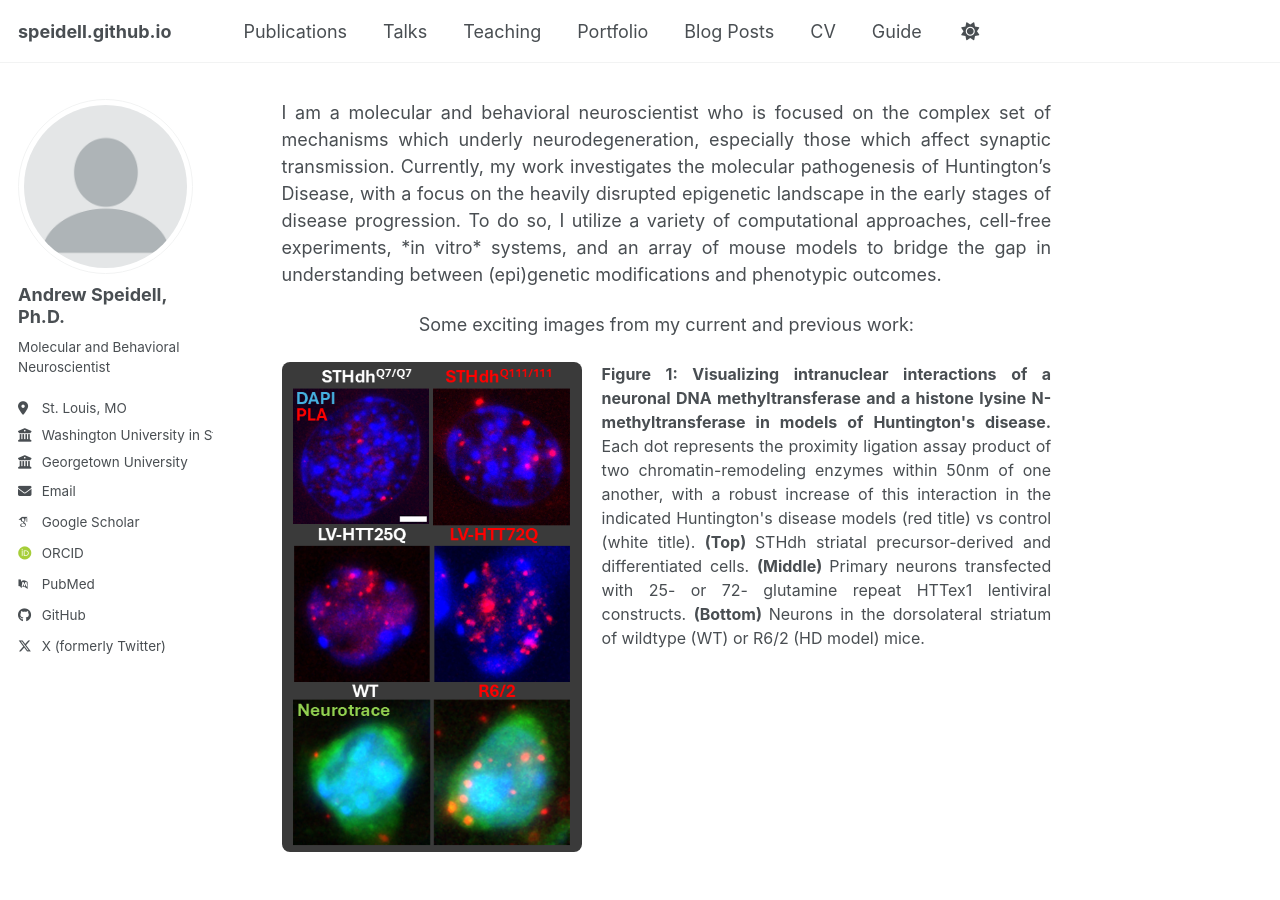
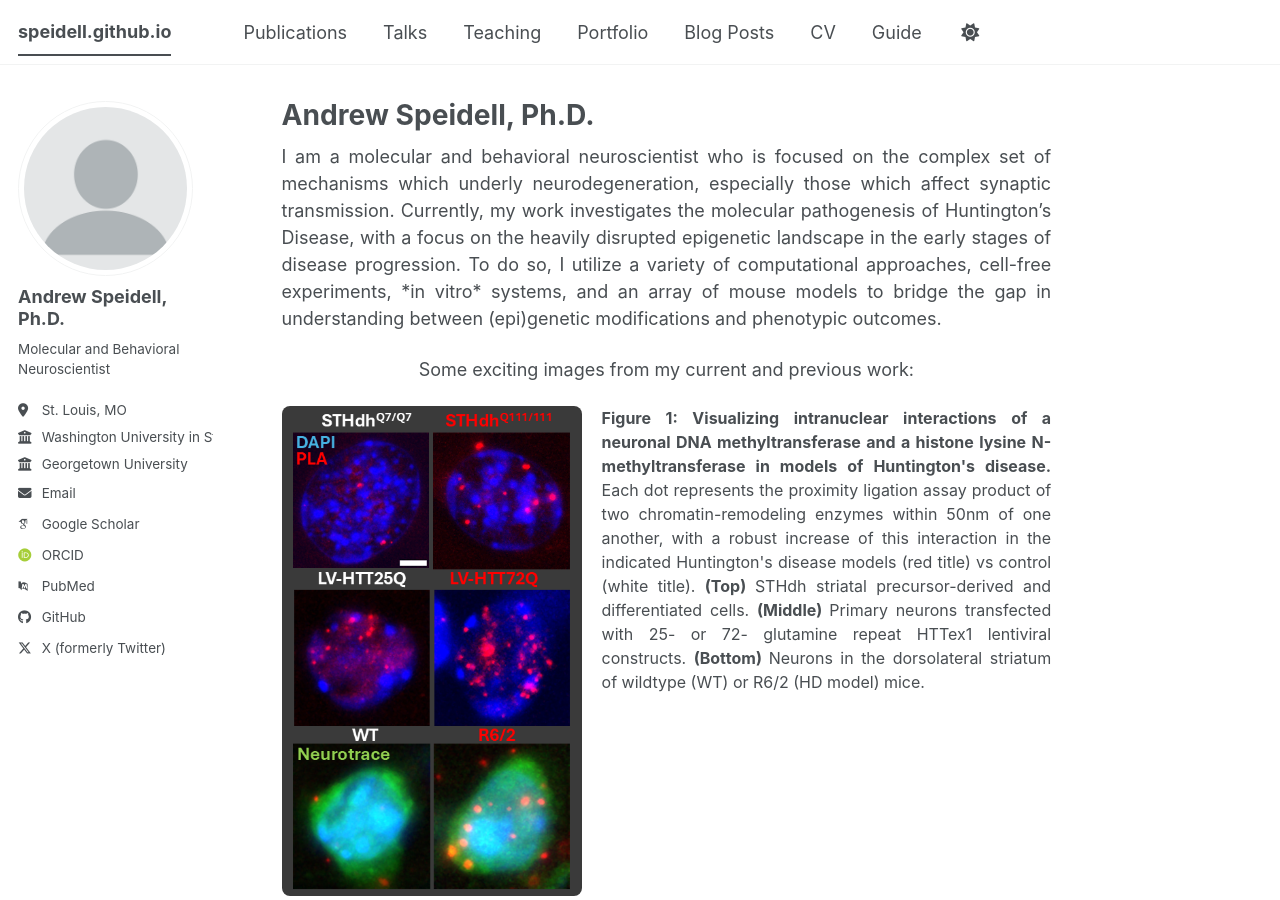
Before and after one commit to Speidell/speidell.github.io, a Jekyll site: the page built from _pages/about.md, in a window 1280 px wide and 900 px high. Built offline with Jekyll 4.4.1, drawn with Linux system fonts in a browser that asks for light colours; some web fonts are replaced; a script bundle is joined from its source files by our own code; library files that are not in the unit come from our copies.

Commit message:
Update about.md

```diff
--- a/_pages/about.md
+++ b/_pages/about.md
@@ -1,8 +1,6 @@
 ---
 permalink: /
-<p style="text-align: center;">
 title: "Andrew Speidell, Ph.D."
-<p>
 author_profile: true
 redirect_from:
   - /about/
```
